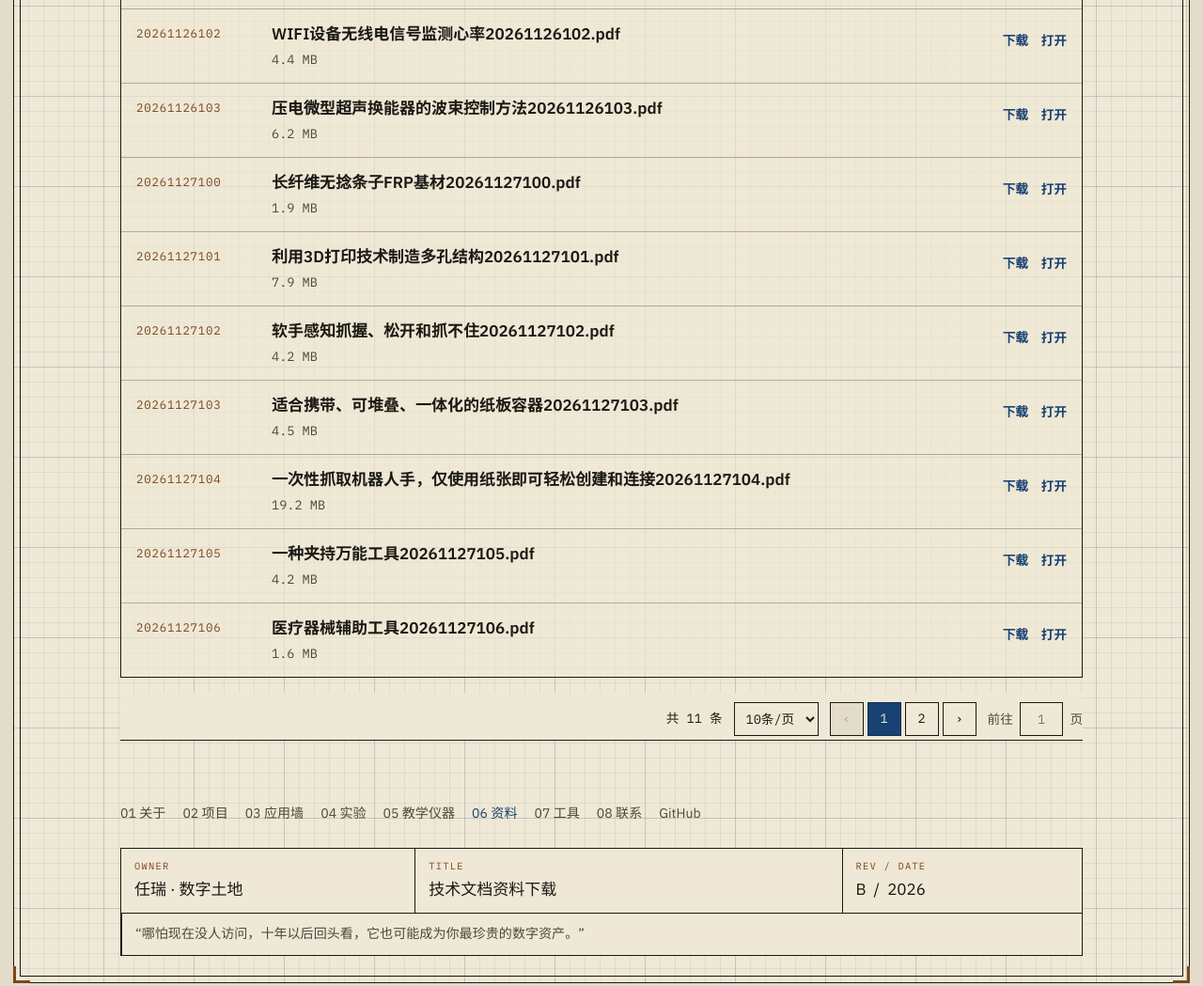
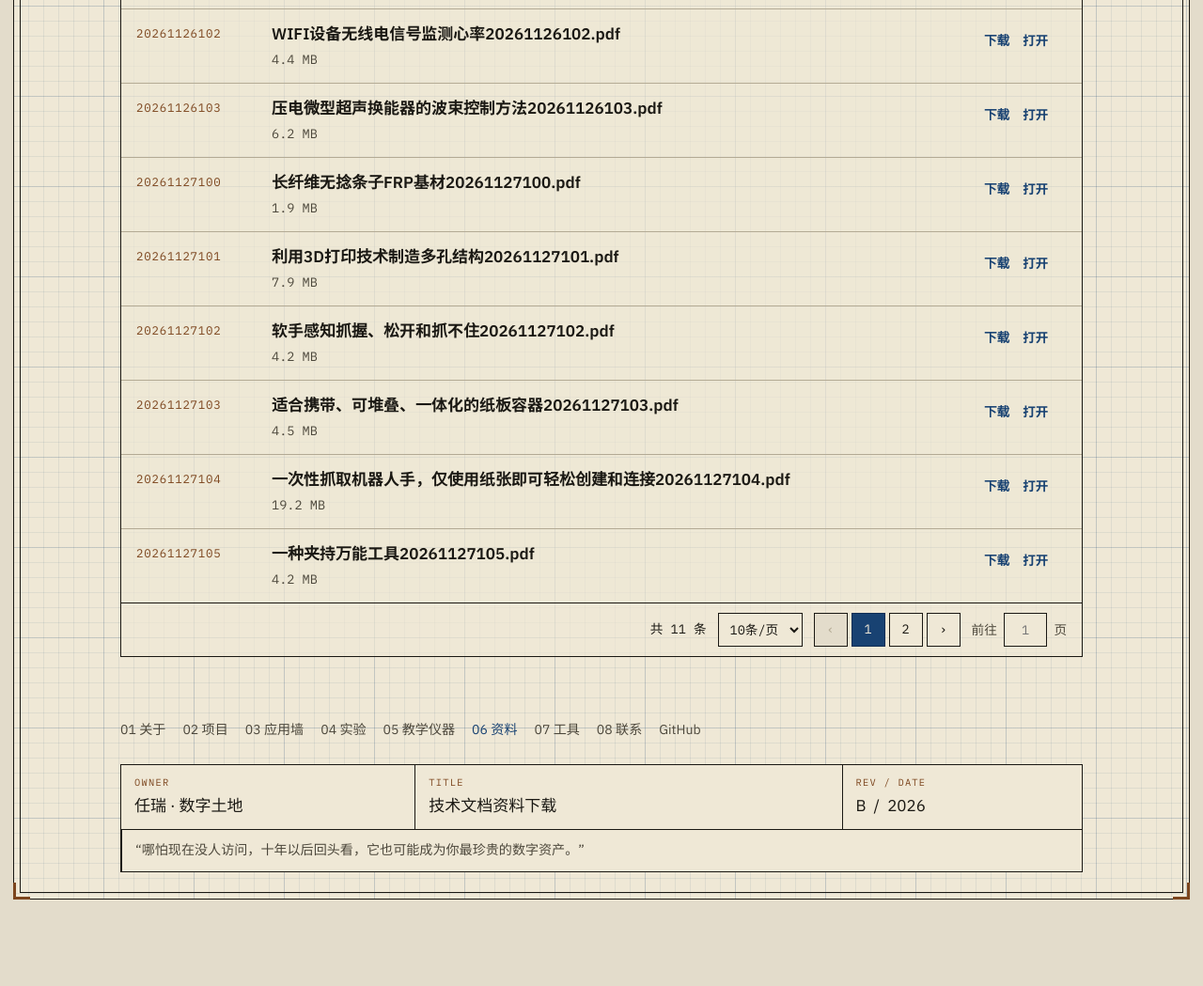
Before and after one commit to bigcow2018/bigcow2018.github.io, a plain HTML site: page docs/index.html in a window 1280 px wide. Shown: the part 584-1633 px from the top of the page at 94% size. After the commit the page ends 1555 px from the top, so only its background shows below. Drawn offline with Linux system fonts and the light colour scheme.

Commit message:
修复资料页分页被 grid 覆盖及表头列对齐
.doc-row 的 display:grid 会盖掉 hidden 的 display:none，导致第一页 11 条全部可见。为隐藏行补上 display:none !important，并固定操作列宽，使表头与分页栏对齐。

```diff
--- a/docs/index.html
+++ b/docs/index.html
@@ -293,7 +293,7 @@
         .doc-list { border: 1px solid var(--ink); background: rgba(239, 232, 214, 0.65); }
         .doc-head, .doc-row {
             display: grid;
-            grid-template-columns: 132px 1fr auto;
+            grid-template-columns: 132px minmax(0, 1fr) 88px;
             gap: 12px;
             padding: 12px 16px;
             align-items: start;
@@ -306,8 +306,10 @@
             padding-top: 8px;
             padding-bottom: 8px;
         }
-        .doc-row { min-height: 44px; }
-        .doc-row + .doc-row { border-top: 1px solid var(--line); }
+        .doc-row { min-height: 44px; border-top: 1px solid var(--line); }
+        .doc-row.is-first-visible { border-top: 0; }
+        .doc-row[hidden],
+        .doc-row.is-hidden { display: none !important; border-top: 0; }
         .doc-row:hover { background: rgba(227, 220, 203, 0.8); }
         .doc-name {
             display: block;
@@ -346,8 +348,11 @@
             align-items: center;
             justify-content: flex-end;
             gap: 8px 12px;
-            margin-top: 16px;
-            padding: 10px 0 4px;
+            margin-top: 0;
+            padding: 10px 16px;
+            border: 1px solid var(--ink);
+            border-top: 0;
+            background: rgba(239, 232, 214, 0.65);
             font-size: 0.85rem;
             color: var(--ink-soft);
         }
@@ -475,9 +480,9 @@
             .nameplate { transform: none; width: 132px; }
             .docs-hero h1 { font-size: clamp(1.7rem, 8vw, 2.2rem); }
             .doc-head { display: none; }
-            .doc-head, .doc-row { grid-template-columns: 1fr auto; gap: 8px; padding: 12px; }
+            .doc-row { grid-template-columns: minmax(0, 1fr) 88px; gap: 8px; padding: 12px; }
             .bom-no { grid-column: 1 / -1; padding-top: 0; }
-            .doc-pager { justify-content: flex-start; }
+            .doc-pager { justify-content: flex-start; padding: 10px 12px; }
             .tb { grid-template-columns: 1fr; }
             .tb div + div { border-left: 0; border-top: 1px solid var(--ink); }
             .tb-quote { grid-column: auto; }
@@ -796,7 +801,10 @@
                 var start = (page - 1) * size;
                 var end = start + size;
                 for (var i = 0; i < rows.length; i++) {
-                    rows[i].hidden = (i < start || i >= end);
+                    var hide = (i < start || i >= end);
+                    rows[i].hidden = hide;
+                    rows[i].classList.toggle('is-hidden', hide);
+                    rows[i].classList.toggle('is-first-visible', !hide && i === start);
                 }
                 if (totalEl) totalEl.textContent = '共 ' + total + ' 条';
                 if (gotoEl) {
```
